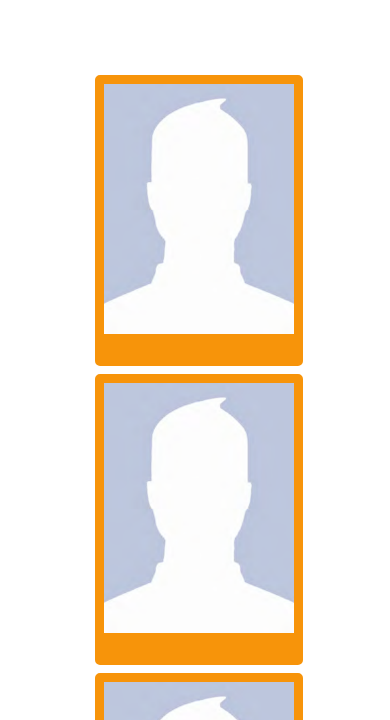
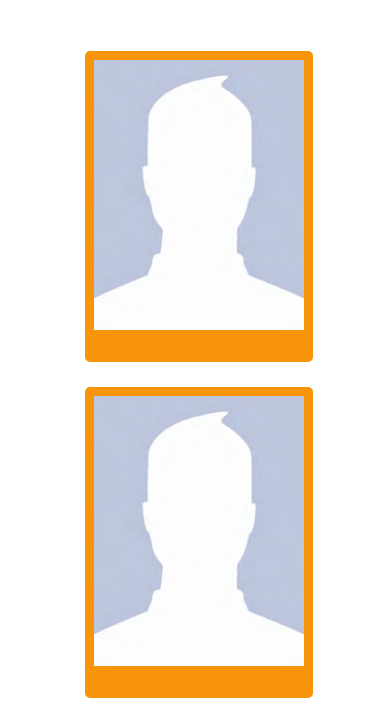
Before and after one commit to KhrizGomez/app-servidor, a plain HTML site: page index.html in a window 390 px wide. Shown: the part 103-823 px from the top of the page. Drawn offline with nearby package versions, Linux system fonts and the light colour scheme.

Commit message:
Adjust layout and image styles in CSS
Updated .contenedor-principal to remove gap and set padding to 0. Increased gap in .fila-imagenes, adjusted image dimensions, and reduced margin-bottom in .titulo-principal for improved layout and appearance.

```diff
--- a/style.css
+++ b/style.css
@@ -11,9 +11,8 @@ body {
 	.contenedor-principal {
 		max-width: 100vw;
 		display: flex;
-		gap: 20px;
 		flex-direction: column;
-		padding: 10px;
+		padding: 0;
 	}
 
 	.contenedor-arriba, .contenedor-abajo {
@@ -31,7 +30,7 @@ body {
 	.fila-imagenes {
 		display: flex;
 		flex-direction: column;
-		gap: 8px;
+		gap: 25px;
 		align-items: center;
 		margin-top: 20px;
 		margin-bottom: 20px;
@@ -41,8 +40,8 @@ body {
 		object-fit: cover;
 		border: 2px solid #222;
 		border-radius: 10px;
-		width: 190px;
-		height: 250px;
+		width: 210px;
+		height: 270px;
 		background: rgb(247, 148, 10);
     	border: 2px solid rgb(247, 148, 10);
 		padding: 7px 7px 30px 7px;
@@ -76,7 +75,7 @@ body {
 		margin: 0;
 		padding: 0;
 		text-align: center;
-		margin-bottom: 24px;
+		margin-bottom: 10px;
 		display: flex;
 	}
 
```
